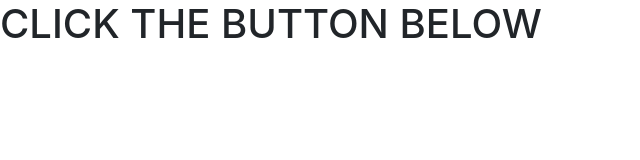
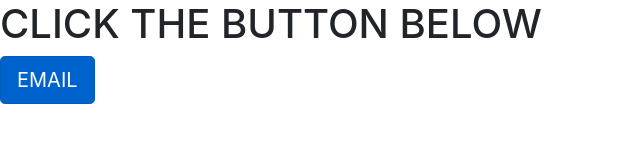
Before and after one commit to branwith/statusroofing, a plain HTML site: page index.html in a window 1280 px wide. Shown: the whole page, without its empty margins (0-640 px from the left). Drawn offline with nearby package versions, Linux system fonts and the light colour scheme.

Commit message:
Update index.html

```diff
--- a/index.html
+++ b/index.html
@@ -12,6 +12,8 @@
   </head>
   <body>
     <h1>CLICK THE BUTTON BELOW</h1>
+    <a href="mailto:statusroofing49@gmail.com" class="btn btn-primary btn-lg active" role="button" aria-pressed="true">EMAIL</a>
+
 
     <!-- Optional JavaScript -->
     <!-- jQuery first, then Popper.js, then Bootstrap JS -->
```
